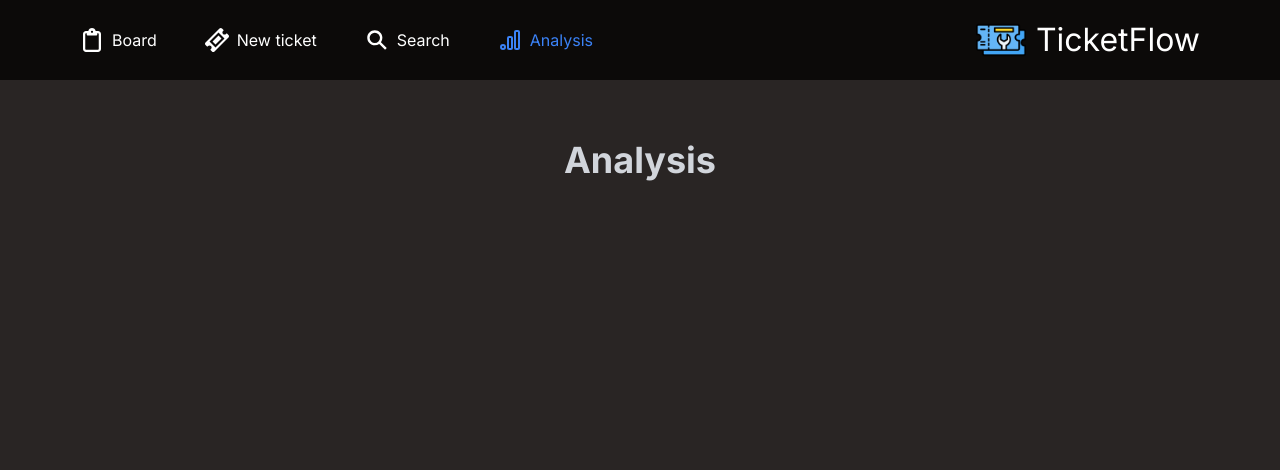
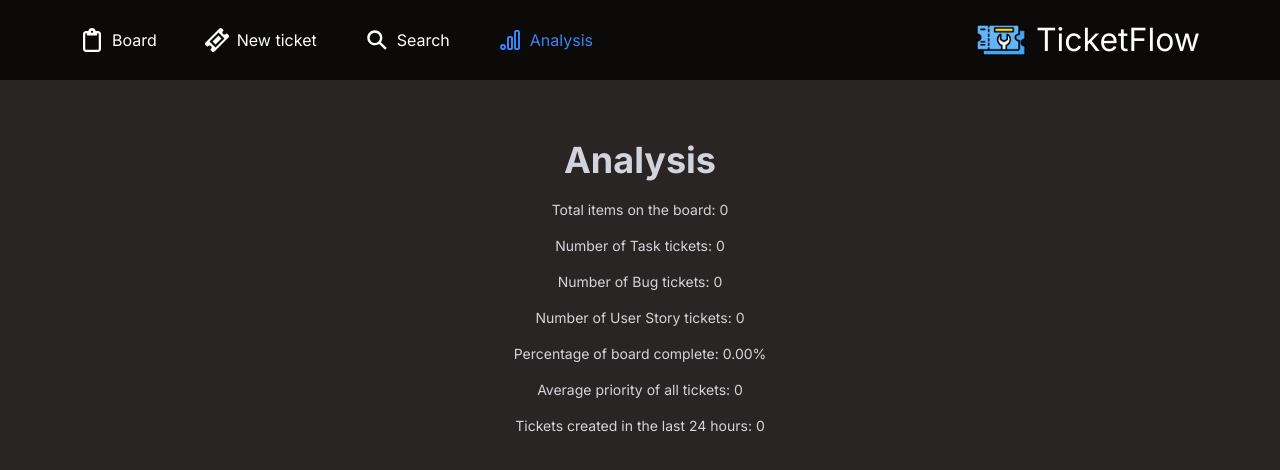
Before and after one commit to koduli/ticket-flow, a Next.js app: page /Analysis in a window 1280 px wide. Shown: the top 470 px of the page. Built offline with nearby package versions, Linux system fonts and the light colour scheme; no server answers; the database is empty.

Commit message:
added analysis functions

```diff
--- a/app/(components)/TicketCard.jsx
+++ b/app/(components)/TicketCard.jsx
@@ -1,7 +1,6 @@
 import Delete from './Delete';
 import Priority from './Priority';
 import Progress from './Progress';
-import Status from './Status';
 import Link from 'next/link';
 import { FaBug } from 'react-icons/fa'; // Import the bug icon
 import { RiTaskLine } from 'react-icons/ri'; // Import the task icon
--- a/app/Analysis/page.jsx
+++ b/app/Analysis/page.jsx
@@ -1,9 +1,50 @@
-const page = () => {
+'use client';
+
+import React, { useEffect, useState } from 'react';
+
+const Analysis = () => {
+  const [analysisData, setAnalysisData] = useState({});
+  const [loading, setLoading] = useState(true);
+
+  const fetchAnalysisData = async () => {
+    try {
+      const res = await fetch('/api/analysis');
+      const data = await res.json();
+      setAnalysisData(data);
+      setLoading(false);
+    } catch (error) {
+      console.error('Error fetching analysis data:', error);
+    }
+  };
+
+  useEffect(() => {
+    fetchAnalysisData();
+  }, []);
+
+  if (loading) {
+    return <div>Loading...</div>;
+  }
+
   return (
     <div className="p-5">
       <h1 className="text-center mb-5">Analysis</h1>
+      <div className="flex flex-col items-center space-y-4">
+        <p>Total items on the board: {analysisData.totalItems}</p>
+        <p>Number of Task tickets: {analysisData.taskCount}</p>
+        <p>Number of Bug tickets: {analysisData.bugCount}</p>
+        <p>Number of User Story tickets: {analysisData.userStoryCount}</p>
+        <p>
+          Percentage of board complete:{' '}
+          {analysisData.percentageComplete.toFixed(2)}%
+        </p>
+        <p>Average priority of all tickets: {analysisData.averagePriority}</p>
+        <p>
+          Tickets created in the last 24 hours:{' '}
+          {analysisData.ticketsLast24Hours}
+        </p>
+      </div>
     </div>
   );
 };
 
-export default page;
+export default Analysis;
--- /dev/null
+++ b/app/api/analysis/route.js
@@ -0,0 +1,59 @@
+import { NextResponse } from 'next/server';
+import Ticket from '../../(models)/Ticket';
+
+export async function GET() {
+  try {
+    const tickets = await Ticket.find();
+
+    // Calculate total items
+    const totalItems = tickets.length;
+
+    // Calculate number of Task, Bug, and User Story tickets
+    const taskCount = tickets.filter(
+      (ticket) => ticket.category === 'task'
+    ).length;
+    const bugCount = tickets.filter(
+      (ticket) => ticket.category === 'bug'
+    ).length;
+    const userStoryCount = tickets.filter(
+      (ticket) => ticket.category === 'user_story'
+    ).length;
+
+    // Calculate percentage of complete tickets
+    const completedTickets = tickets.filter(
+      (ticket) => ticket.status === 'done'
+    ).length;
+    const percentageComplete = totalItems
+      ? (completedTickets / totalItems) * 100
+      : 0;
+
+    // Calculate average priority
+    const averagePriority = totalItems
+      ? (
+          tickets.reduce((sum, ticket) => sum + ticket.priority, 0) / totalItems
+        ).toFixed(2)
+      : 0;
+
+    // Calculate tickets created in the last 24 hours
+    const last24Hours = new Date();
+    last24Hours.setDate(last24Hours.getDate() - 1);
+    const ticketsLast24Hours = tickets.filter(
+      (ticket) => new Date(ticket.createdAt) > last24Hours
+    ).length;
+
+    return NextResponse.json({
+      totalItems,
+      taskCount,
+      bugCount,
+      userStoryCount,
+      percentageComplete,
+      averagePriority,
+      ticketsLast24Hours,
+    });
+  } catch (error) {
+    return NextResponse.json(
+      { error: 'Failed to fetch analysis data' },
+      { status: 500 }
+    );
+  }
+}
```
